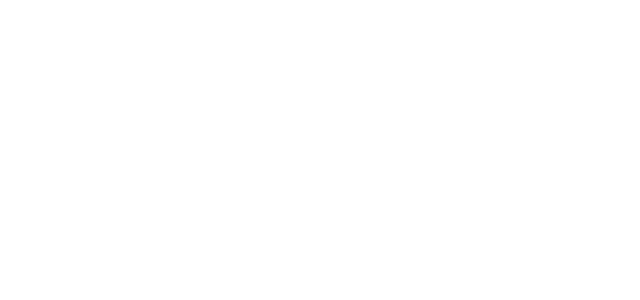
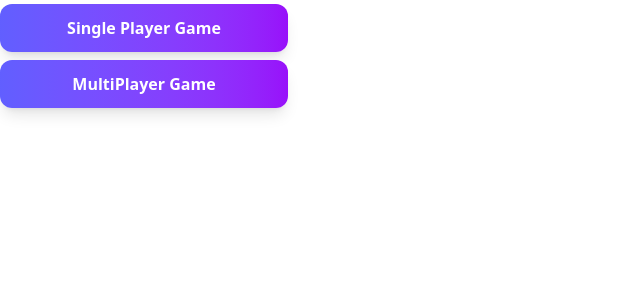
Before and after one commit to MohAamir7/Hangman_App, a React (Vite) app: page /home in a window 1280 px wide. Before the commit this address had no page. Shown: the top 300 px of the page, without its empty margins (0-640 px from the left). Built offline with nearby package versions, Linux system fonts and the light colour scheme; no server answers.

Commit message:
make it for single player and add a network call

```diff
--- a/src/App.jsx
+++ b/src/App.jsx
@@ -9,13 +9,15 @@ import TextInputFormContainer from './components/TextInputform/TextInputformCona
 import { Route, Routes } from 'react-router-dom'
 import StartGame from './components/Pages/StartGame'
 import PlayGame from './components/Pages/Play'
+import Home from './components/Pages/Home'
 
 function App() {
   // const [count, setCount] = useState(0)
 
   return (
     <Routes>
-      <Route path='/' element ={<StartGame/>}></Route>
+      <Route path='/home' element = {<Home/>}></Route>
+      <Route path='/home' element ={<Home/>}></Route>
       <Route path='/start' element={<StartGame/>}></Route>
       <Route path='/play' element = {<PlayGame/>}></Route>
 
--- /dev/null
+++ b/src/components/Pages/Home.jsx
@@ -0,0 +1,39 @@
+import { Link } from "react-router-dom";
+import Button from "../Buttons/Buttons";
+import { useEffect, useState } from "react";
+
+
+
+export function home() {
+
+    const[selectedWord,setslectedWord] = useState('');
+    async function fetchWord() {
+    let response = await fetch('http://localhost:3000/word');
+    let data = await response.json();
+    console.log(data);
+
+    const randomIndex = Math.floor(Math.random()*data.length);
+    console.log(randomIndex);
+    console.log(data[randomIndex].wordValue);
+    setslectedWord(data[randomIndex].wordValue);
+
+}
+
+useEffect(()=>{
+    fetchWord();
+
+},[]);
+  return (
+    <>
+      <Link to="/play" state={{word:selectedWord}}>
+        <Button text="Single Player Game " />
+      </Link>
+      <br />
+      <Link to="/start">
+        <Button text="MultiPlayer Game" />
+      </Link>
+    </>
+  );
+}
+
+export default home;
--- a/src/components/Pages/Play.jsx
+++ b/src/components/Pages/Play.jsx
@@ -7,6 +7,7 @@ import GameResultModal from "../GameResult/GameResultModal";
 function playGame() {
   let location = useLocation();
   let navigate = useNavigate();
+  // console.log(location.state.word);
   const word = location.state?.word;
   if (!word) {
     return <div>No word found. Go back to start.</div>;
@@ -30,7 +31,7 @@ function playGame() {
   function reStartGame() {
     setguessedLetter([]);
     setstep(0);
-    navigate("/start");
+    navigate("/home");
   }
   function handleLetterClick(letter) {
     // console.log("Clicked:", letter);
--- a/src/main.jsx
+++ b/src/main.jsx
@@ -5,9 +5,7 @@ import App from './App.jsx'
 import { BrowserRouter } from 'react-router-dom'
 
 createRoot(document.getElementById('root')).render(
-  <StrictMode>
     <BrowserRouter>
           <App />
     </BrowserRouter>
-  </StrictMode>,
 )
```
